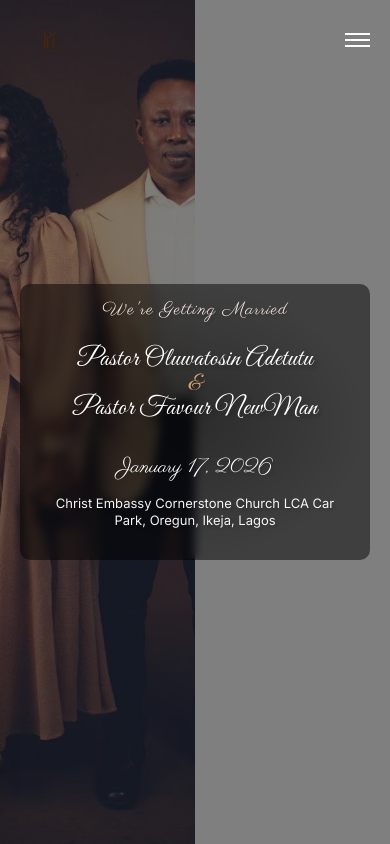
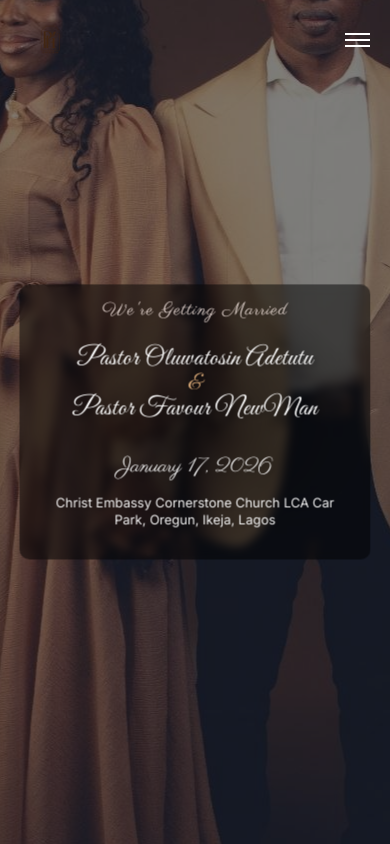
Before and after one commit to Fortunee5/pstfavour, a React (Create React App) app: page / in a window 390 px wide. Shown: the top 844 px of the page. Built offline with nearby package versions, Linux system fonts and the light colour scheme.

Commit message:
new files

```diff
--- a/src/components/Hero/Hero.css
+++ b/src/components/Hero/Hero.css
@@ -21,9 +21,9 @@
   z-index: 0;
 }
 
-/* Mobile: 2 images in 1 row */
+/* Mobile: Single image full screen */
 .hero-mosaic.mobile-mosaic {
-  grid-template-columns: repeat(2, 1fr);
+  grid-template-columns: 1fr;
 }
 
 .mosaic-cell {
@@ -164,46 +164,79 @@
   }
 }
 
-/* Mobile view - 2 images instead of 3 */
+/* Mobile view - Single FULL SCREEN image */
 @media (max-width: 768px) {
   .hero {
+    position: relative;
     height: 100vh;
-    min-height: 100vh;
+    height: 100dvh; /* Dynamic viewport height for mobile browsers */
+    min-height: -webkit-fill-available; /* iOS Safari fix */
+    width: 100vw;
+    margin: 0;
+    padding: 0;
   }
 
-  /* 2-column layout on mobile */
+  /* Single image layout on mobile - FULL COVERAGE */
   .hero-mosaic {
+    position: fixed; /* Changed from absolute to fixed */
+    top: 0;
+    left: 0;
+    width: 100vw;
+    height: 100vh;
+    height: 100dvh;
+    display: block; /* Changed from grid to block */
+  }
+
+  .mosaic-cell {
     position: absolute;
     top: 0;
     left: 0;
-    width: 100%;
-    height: 100%;
-    display: grid;
-    grid-template-columns: repeat(2, 1fr);
-    grid-template-rows: 1fr;
-  }
-
-  .mosaic-cell {
-    width: 100%;
-    height: 100%;
+    width: 100vw;
+    height: 100vh;
+    height: 100dvh;
     overflow: hidden;
   }
 
   .mosaic-cell img {
-    width: 100%;
-    height: 100%;
+    position: absolute;
+    top: 50%;
+    left: 50%;
+    transform: translate(-50%, -50%);
+    min-width: 100vw;
+    min-height: 100vh;
+    min-height: 100dvh;
+    width: auto;
+    height: auto;
+    max-width: none;
     object-fit: cover;
     object-position: center;
   }
 
-  /* Slightly darker overlay on mobile for better text readability */
+  /* Ensure overlay covers full screen */
   .hero-overlay {
+    position: fixed;
+    top: 0;
+    left: 0;
+    width: 100vw;
+    height: 100vh;
+    height: 100dvh;
     background: rgba(0, 0, 0, 0.5);
+  }
+
+  /* Center content on mobile */
+  .hero-content {
+    position: absolute;
+    top: 50%;
+    left: 50%;
+    transform: translate(-50%, -50%);
+    width: 90%;
+    padding: 0;
   }
 
   .hero-text {
     padding: 20px 15px;
     background: rgba(0, 0, 0, 0.4);
+    max-width: 100%;
   }
 
   .hero-subtitle {
@@ -238,21 +271,30 @@
   }
 }
 
-/* Small Mobile - maintain 2-column layout */
+/* Small Mobile - maintain full screen coverage */
 @media (max-width: 480px) {
   .hero {
     height: 100vh;
-    min-height: 100vh;
+    height: 100dvh;
+    width: 100vw;
   }
 
   .hero-mosaic {
-    height: 100%;
-    grid-template-columns: repeat(2, 1fr);
+    height: 100vh;
+    height: 100dvh;
+    width: 100vw;
+  }
+
+  .mosaic-cell {
+    height: 100vh;
+    height: 100dvh;
+    width: 100vw;
   }
 
   .mosaic-cell img {
-    object-fit: cover;
-    object-position: center;
+    min-width: 100vw;
+    min-height: 100vh;
+    min-height: 100dvh;
   }
 
   .hero-text {
@@ -363,9 +405,18 @@
   }
 }
 
-/* Border between images for visual separation */
-.mosaic-cell:not(:last-child) {
-  border-right: 1px solid rgba(255, 255, 255, 0.1);
+/* Border between images for visual separation - desktop only */
+@media (min-width: 769px) {
+  .mosaic-cell:not(:last-child) {
+    border-right: 1px solid rgba(255, 255, 255, 0.1);
+  }
+}
+
+/* Remove borders on mobile */
+@media (max-width: 768px) {
+  .mosaic-cell:not(:last-child) {
+    border-right: none;
+  }
 }
 
 /* Ensure text remains readable on all backgrounds */
@@ -385,14 +436,17 @@
 @media (max-height: 600px) and (orientation: landscape) {
   .hero {
     min-height: 100vh;
+    height: 100vh;
   }
 
   .hero-mosaic {
-    height: 100%;
-    grid-template-columns: repeat(2, 1fr);
+    height: 100vh;
+    width: 100vw;
   }
 
   .mosaic-cell img {
+    min-width: 100vw;
+    min-height: 100vh;
     object-fit: cover;
   }
 
@@ -437,3 +491,15 @@
     font-size: 22px;
   }
 }
+
+/* iOS specific fixes for full screen */
+@supports (-webkit-touch-callout: none) {
+  .hero {
+    height: -webkit-fill-available;
+  }
+
+  .hero-mosaic,
+  .mosaic-cell {
+    height: -webkit-fill-available;
+  }
+}
```
